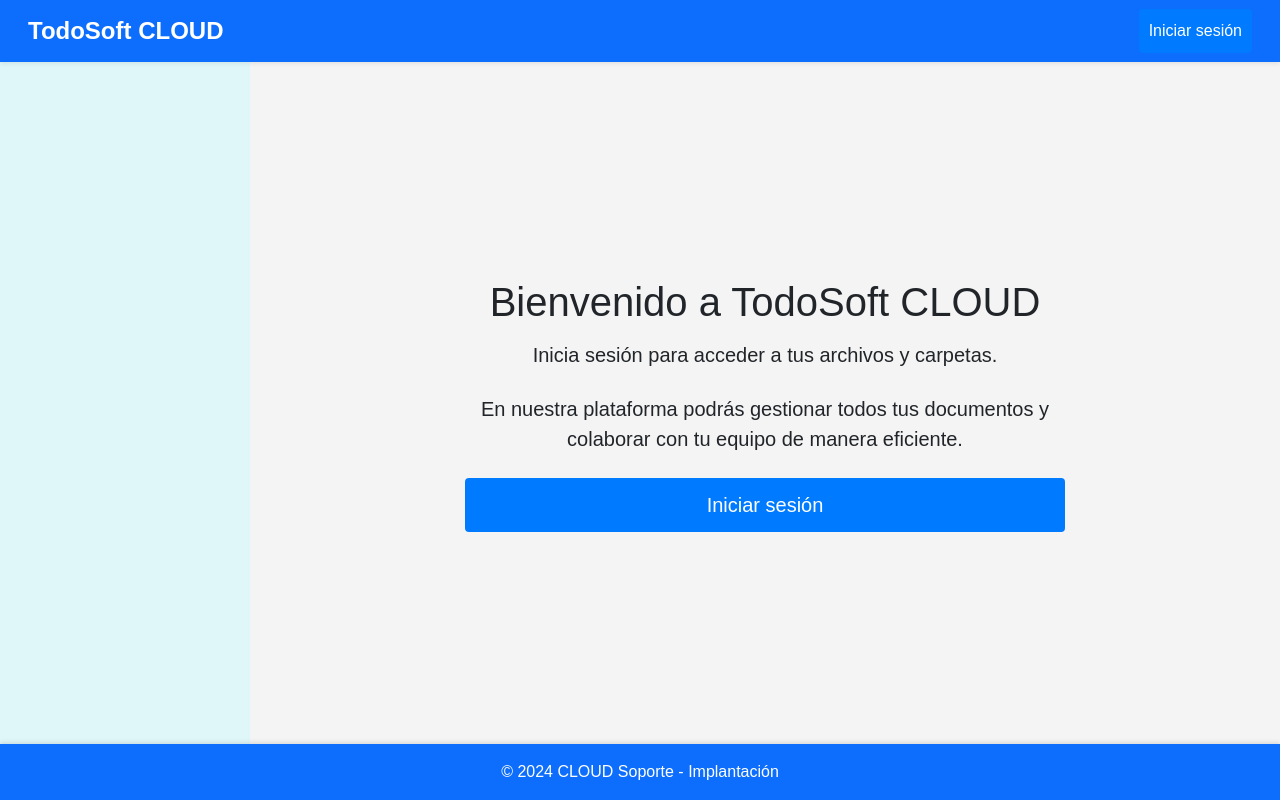
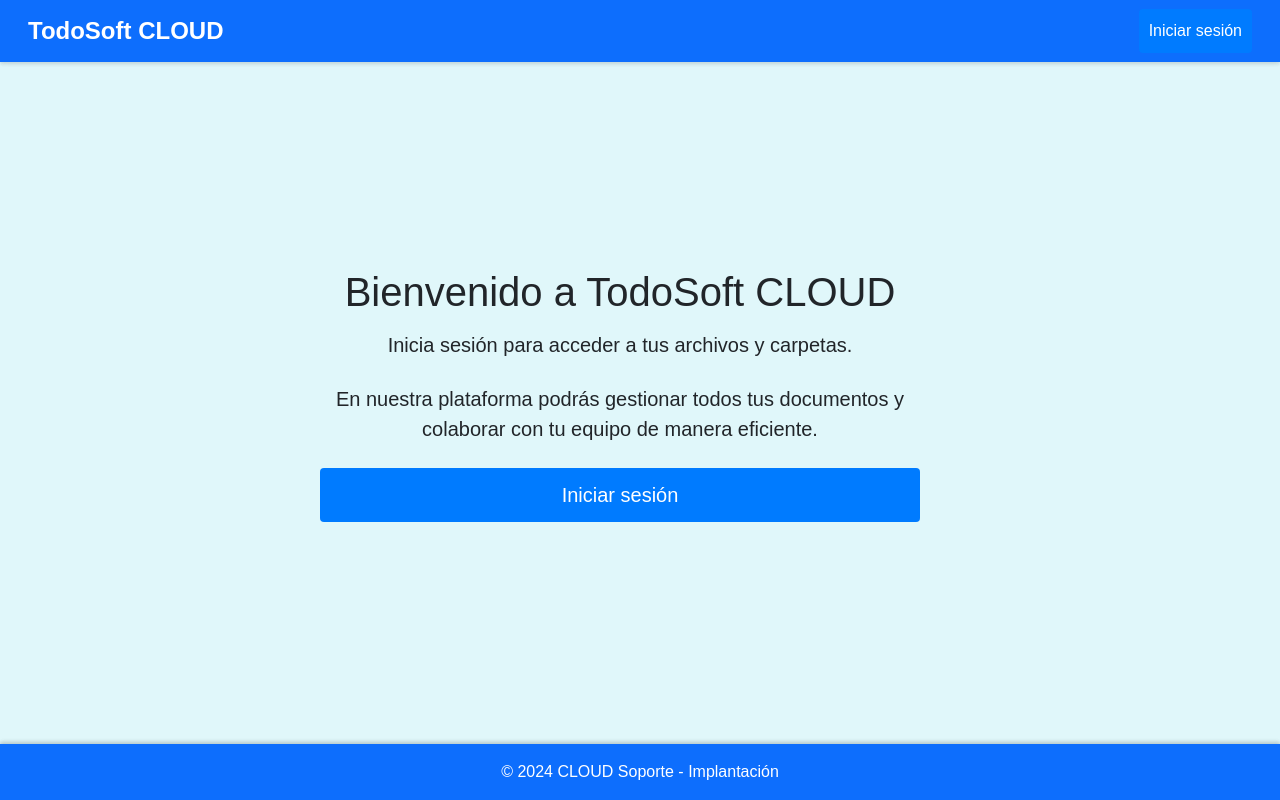
Before and after one commit to MatiasPerreng/CLOUDTS, a React (Vite) app: page / in a window 1280 px wide. Built offline with nearby package versions, Linux system fonts and the light colour scheme.

Commit message:
CommitHomeLogged

```diff
--- a/src/App.css
+++ b/src/App.css
@@ -1,65 +1,18 @@
-#root {
-  max-width: 1280px;
-  margin: 0 auto; /* Center the root element */
-  padding: 2rem;
-  text-align: center;
-  width: 100%; /* Ensure the root element takes full width */
+/* Estilo general */
+.app-layout {
+  display: flex;
+  flex-direction: column;
+  min-height: 100vh;
 }
 
-html, body {
-  margin: 0;
-  padding: 0;
-  height: 100%;
+.main-content {
+  display: flex;
+  flex: 1;
   width: 100%;
-  box-sizing: border-box; /* Apply box-sizing to html and body */
 }
 
-/* Home layout to fill the entire height of the viewport */
-.home {
-  display: flex;
-  flex-direction: column;
-  min-height: 100vh; /* Ensure the container takes at least the full height of the viewport */
+main {
+  flex: 1;
+  padding: 2rem;
+  background-color: #f4f4f4;
 }
-
-* {
-  margin: 0;
-  padding: 0;
-  box-sizing: border-box;
-}
-
-
-.logo {
-  height: 6em;
-  padding: 1.5em;
-  will-change: filter;
-  transition: filter 300ms;
-}
-.logo:hover {
-  filter: drop-shadow(0 0 2em #646cffaa);
-}
-.logo.react:hover {
-  filter: drop-shadow(0 0 2em #61dafbaa);
-}
-
-@keyframes logo-spin {
-  from {
-    transform: rotate(0deg);
-  }
-  to {
-    transform: rotate(360deg);
-  }
-}
-
-@media (prefers-reduced-motion: no-preference) {
-  a:nth-of-type(2) .logo {
-    animation: logo-spin infinite 20s linear;
-  }
-}
-
-.card {
-  padding: 2em;
-}
-
-.read-the-docs {
-  color: #888;
-}
--- a/src/App.jsx
+++ b/src/App.jsx
@@ -1,4 +1,3 @@
-// src/App.jsx
 import React from 'react';
 import { BrowserRouter as Router, Route, Routes } from 'react-router-dom';
 import Home from './pages/Home/Home';
@@ -13,11 +12,11 @@ import Sidebar from './components/Sidebar/Sidebar';
 import ProtectedRoute from './context/Auth/ProtectedRoute';
 import { AuthProvider, useAuth } from './context/Auth/Auth'; // Asegúrate de que la ruta sea correcta
 
-const Layout = ({ children }) => (
-  <div className="app-layout">
+const Layout = ({ children, showSidebar = true }) => (
+  <div className={`app-layout ${!showSidebar ? 'no-sidebar' : ''}`}>
     <Navbar />
-    <div className="main-content">
-      <Sidebar />
+    <div className={`main-content ${showSidebar ? 'with-sidebar' : 'without-sidebar'}`}>
+      {showSidebar && <Sidebar />}
       <main>{children}</main>
     </div>
     <Footer />
@@ -29,7 +28,12 @@ const AppContent = () => {
 
   return (
     <Routes>
-      <Route path="/" element={authState.isAuthenticated ? <Layout><Home /></Layout> : <HomeLoggedOut />} />
+      <Route
+        path="/"
+        element={authState.isAuthenticated
+          ? <Layout><Home /></Layout>
+          : <Layout showSidebar={false}><HomeLoggedOut /></Layout>}
+      />
       <Route path="/login" element={<Login />} />
       <Route path="/user-management" element={
         <ProtectedRoute roles={['admin']}>
--- a/src/components/Sidebar/Sidebar.css
+++ b/src/components/Sidebar/Sidebar.css
@@ -1,12 +1,15 @@
 .sidebar {
-    width: 250px; /* Ajusta el ancho según sea necesario */
+  width: 250px;
+  /* Ajusta el ancho según sea necesario */
   background-color: #f8f9fa;
-    height: calc(100vh - 60px); /* Ajusta según la altura del navbar */
+  height: calc(100vh - 60px);
+  /* Ajusta según la altura del navbar */
   position: fixed;
-    top: 60px; /* Ajusta según la altura del navbar */
+  top: 60px;
+  /* Ajusta según la altura del navbar */
   left: 0;
   padding: 1rem;
-    box-shadow: 2px 0 5px rgba(0,0,0,0.1);
+  box-shadow: 2px 0 5px rgba(0, 0, 0, 0.1);
   overflow-y: auto;
   box-sizing: border-box;
 }
@@ -37,12 +40,53 @@
 .sidebar-menu a:hover {
   background-color: #e9ecef;
 }
+
 @media (max-width: 768px) {
   .sidebar {
-      width: 200px; /* Reduce el ancho del sidebar en pantallas más pequeñas */
+    width: 200px;
+    /* Reduce el ancho del sidebar en pantallas más pequeñas */
   }
 
   .main-content {
-      margin-left: 0; /* Elimina el margen cuando el sidebar es oculto o colapsado */
+    margin-left: 0;
+    /* Elimina el margen cuando el sidebar es oculto o colapsado */
   }
 }
+
+/* Estilos para cuando el sidebar no está presente */
+.no-sidebar .main-content {
+  margin: 0;
+  /* Eliminar margen del sidebar */
+  padding-left: 0;
+  /* Quitar cualquier padding innecesario */
+  width: 100%;
+  /* Asegurar que el contenido principal ocupe todo el ancho */
+  background: none;
+  /* Asegurar que no haya fondo aplicado */
+
+}
+
+.no-sidebar .Sidebar {
+  display: none;
+  /* Asegurar que el sidebar no sea visible */
+}
+
+/* Estilos para cuando el sidebar está presente */
+.main-content.with-sidebar {
+  margin-left: 250px;
+  /* Espacio reservado para el sidebar */
+}
+
+/* Ajustes para pantallas pequeñas */
+@media (max-width: 768px) {
+  .main-content.with-sidebar {
+    margin-left: 200px;
+    /* Ajustar el margen para pantallas pequeñas */
+  }
+
+  .main-content.without-sidebar {
+    margin-left: 0;
+    /* Asegurar que no haya margen si el sidebar está oculto */
+
+  }
+}
--- a/src/context/Auth/Auth.jsx
+++ b/src/context/Auth/Auth.jsx
@@ -1,4 +1,3 @@
-// src/context/AuthContext.js
 import React, { createContext, useState, useEffect, useContext } from 'react';
 
 
--- a/src/context/Auth/ProtectedRoute.jsx
+++ b/src/context/Auth/ProtectedRoute.jsx
@@ -4,17 +4,27 @@ import { Navigate } from 'react-router-dom';
 import { useAuth } from './Auth';
 
 const ProtectedRoute = ({ element, roles }) => {
-    const { authState } = useAuth();
+    const { authState, loading } = useAuth();
 
+    // Mostrar pantalla de carga si aún no se ha inicializado el estado de autenticación
+    if (loading) {
+        return <div>Loading...</div>;
+    }
+
+    // Verificar si el usuario está autenticado
     if (!authState.isAuthenticated) {
+        console.log("Usuario no autenticado, redirigiendo a login");
         return <Navigate to="/login" />;
     }
 
-    // Si se especifican roles y el rol del usuario no está en la lista, se redirige
+    // Verificar si el rol del usuario coincide con alguno de los permitidos
     if (roles && !roles.includes(authState.userRole)) {
+        console.log("Rol del usuario no autorizado:", authState.userRole);
         return <Navigate to="/unauthorized" />;
     }
 
+    console.log("Usuario autenticado y con rol permitido:", authState.userRole);
+    // Renderizar el componente si cumple con las condiciones
     return element;
 };
 
--- a/src/index.css
+++ b/src/index.css
@@ -23,39 +23,3 @@ h1 {
   font-size: 3.2em;
   line-height: 1.1;
 }
-
-button {
-  border-radius: 8px;
-  border: 1px solid transparent;
-  padding: 0.6em 1.2em;
-  font-size: 1em;
-  font-weight: 500;
-  font-family: inherit;
-  background-color: #1a1a1a;
-  cursor: pointer;
-  transition: border-color 0.25s;
-}
-
-button:hover {
-  border-color: #646cff;
-}
-
-button:focus,
-button:focus-visible {
-  outline: 4px auto -webkit-focus-ring-color;
-}
-
-@media (prefers-color-scheme: light) {
-  :root {
-    color: #213547;
-    background-color: #ffffff;
-  }
-
-  a:hover {
-    color: #747bff;
-  }
-
-  button {
-    background-color: #f9f9f9;
-  }
-}
--- a/src/pages/Home/HomeLoggedOut.css
+++ b/src/pages/Home/HomeLoggedOut.css
@@ -4,6 +4,7 @@
     display: flex;
     flex-direction: column;
     min-height: 100vh;
+
 }
 
 .main-content {
```
Lines whose indentation alone changed are shown as unchanged.
